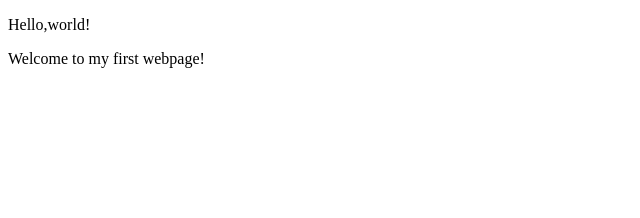
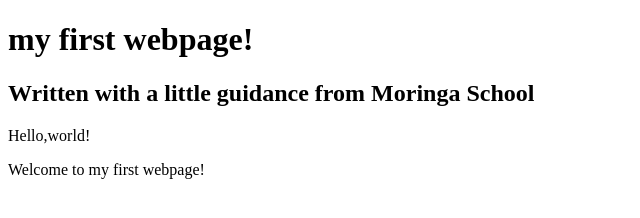
Before and after one commit to kenmutuma001/my-first-website, a plain HTML site: page my-first-website.html in a window 1280 px wide. Shown: the whole page, without its empty margins (0-640 px from the left). Drawn offline with Linux system fonts and the light colour scheme.

Commit message:
add initial page structure

```diff
--- a/my-first-website.html
+++ b/my-first-website.html
@@ -4,6 +4,8 @@
   <title>my first webpage!</title>
 </head>
 <body>
+  <h1>my first webpage!</title>
+  <h2>Written with a little guidance from Moringa School</h2>
   <p>Hello,world!</p>
   <p>Welcome to my first webpage!</p>
 </body>
```
